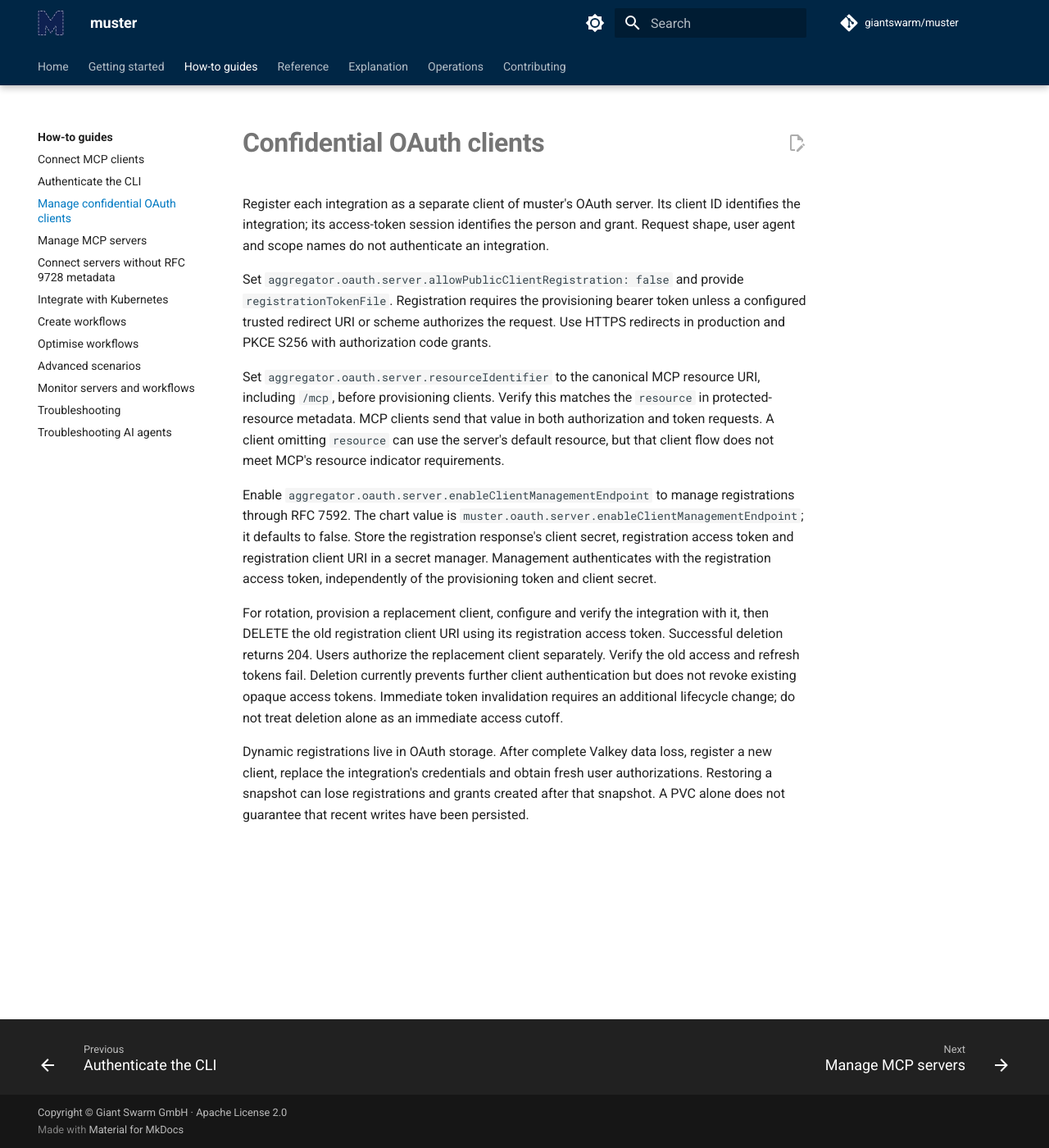
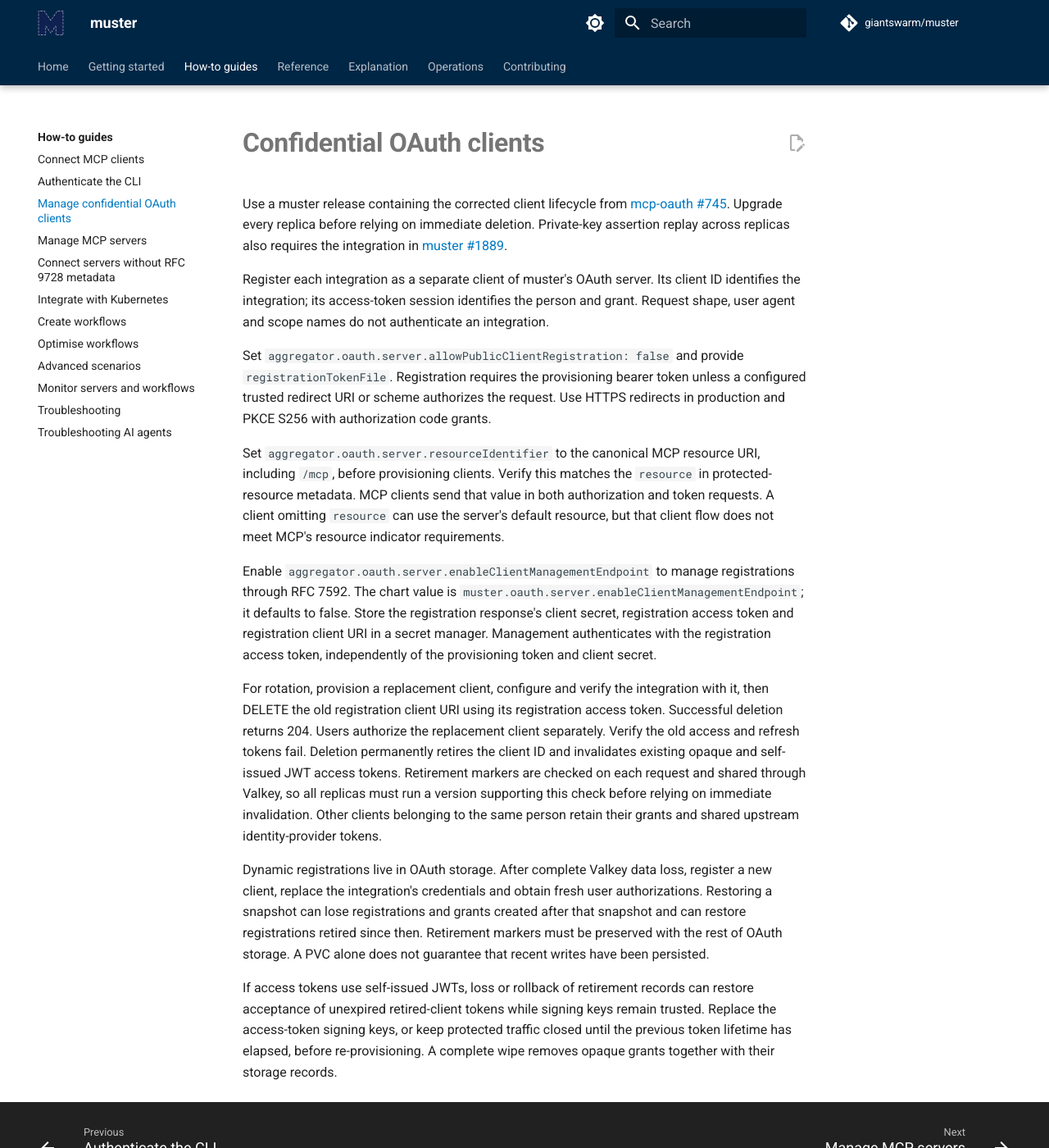
Before and after one commit to giantswarm/muster, an MkDocs documentation site: the page built from docs/how-to/confidential-clients.md, in a window 1280 px wide and 1400 px high. Shown: the whole window at 82% size. Built offline with MkDocs 1.6.1 and Material for MkDocs 9.7.7, drawn with Linux system fonts in a browser that asks for light colours; comment, search, counter and statistics services are not loaded.

Commit message:
fix(oauth): pin corrected lifecycle and document removal semantics

```diff
--- a/docs/how-to/confidential-clients.md
+++ b/docs/how-to/confidential-clients.md
@@ -1,4 +1,10 @@
 # Confidential OAuth clients
+
+Use a muster release containing the corrected client lifecycle from
+[mcp-oauth #745](https://github.com/giantswarm/mcp-oauth/pull/745). Upgrade every
+replica before relying on immediate deletion. Private-key assertion replay
+across replicas also requires the integration in
+[muster #1889](https://github.com/giantswarm/muster/pull/1889).
 
 Register each integration as a separate client of muster's OAuth server. Its
 client ID identifies the integration; its access-token session identifies the
@@ -29,13 +35,21 @@ For rotation, provision a replacement client, configure and verify the
 integration with it, then DELETE the old registration client URI using its
 registration access token. Successful deletion returns 204. Users authorize the
 replacement client separately. Verify the old access and refresh tokens fail.
-Deletion currently prevents further client authentication but does not revoke
-existing opaque access tokens. Immediate token invalidation requires an
-additional lifecycle change; do not treat deletion alone as an immediate
-access cutoff.
+Deletion permanently retires the client ID and invalidates existing opaque and
+self-issued JWT access tokens. Retirement markers are checked on each request
+and shared through Valkey, so all replicas must run a version supporting this
+check before relying on immediate invalidation. Other clients belonging to the
+same person retain their grants and shared upstream identity-provider tokens.
 
 Dynamic registrations live in OAuth storage. After complete Valkey data loss,
 register a new client, replace the integration's credentials and obtain fresh
 user authorizations. Restoring a snapshot can lose registrations and grants
-created after that snapshot. A PVC alone does not guarantee that recent writes
-have been persisted.
+created after that snapshot and can restore registrations retired since then.
+Retirement markers must be preserved with the rest of OAuth storage. A PVC
+alone does not guarantee that recent writes have been persisted.
+
+If access tokens use self-issued JWTs, loss or rollback of retirement records can
+restore acceptance of unexpired retired-client tokens while signing keys remain
+trusted. Replace the access-token signing keys, or keep protected traffic closed
+until the previous token lifetime has elapsed, before re-provisioning. A complete
+wipe removes opaque grants together with their storage records.
```
Also changed, not shown: 2 other files.
